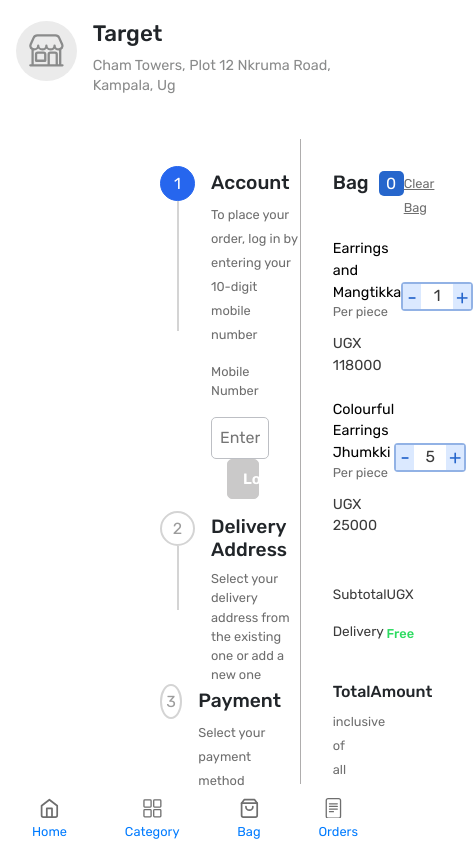
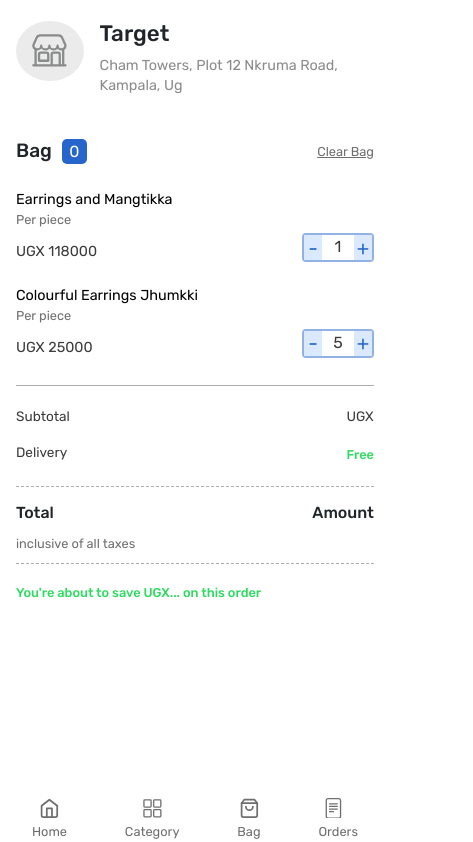
Before and after one commit to tochukwuali/soko-app, a React (Create React App) app: page /purchase in a window 390 px wide. Shown: the top 842 px of the page, 473 px wide, since content can reach past the window. Built offline with nearby package versions, Linux system fonts and the light colour scheme.

Commit message:
implement responsive design

```diff
--- a/src/components/NavBottom.js
+++ b/src/components/NavBottom.js
@@ -36,13 +36,7 @@
       <div className={styles.nav_bottom_flex}>
         {NavItems.map((item, i) => (
           <div key={i} className={styles.nav_bottom_item}>
-            <NavLink
-              to={item.path}
-              // activeStyle={{
-              //   fontWeight: "bold",
-              //   color: "#2666ee",
-              // }}
-            >
+            <NavLink to={item.path}>
               <div>{item.icon}</div>
               <small>{item.title}</small>
             </NavLink>
--- a/src/pages/Purchase.js
+++ b/src/pages/Purchase.js
@@ -109,7 +109,7 @@
                         />
                         <InputButton
                           onClick={handleShow}
-                          disabled={phone.length < 9}
+                          disabled={phone.length < 1}
                           phone={phone}
                         >
                           Login
--- a/src/styles/Nav.module.css
+++ b/src/styles/Nav.module.css
@@ -81,7 +81,7 @@
 
   .navbar__icon {
     height: 60px;
-    width: 70px;
+    width: 80px;
     margin-top: 0;
   }
 
@@ -106,4 +106,8 @@
   .nav_bottom_item {
     text-align: center;
   }
+
+  .nav_bottom_item small {
+    color: #6e6e6e;
+  }
 }
--- a/src/styles/purchase.module.css
+++ b/src/styles/purchase.module.css
@@ -20,7 +20,7 @@
   width: 35px;
   height: 35px;
   border-radius: 50%;
-  border: .15rem solid #d4d4d4;
+  border: 0.15rem solid #d4d4d4;
   background: #fff;
   color: #9c9c9c;
   justify-content: center;
@@ -30,8 +30,9 @@
   margin-top: -0.3rem;
 }
 
-
-.purchase_account, .purchase_payment, .purchase_address {
+.purchase_account,
+.purchase_payment,
+.purchase_address {
   display: flex;
 }
 
@@ -97,7 +98,7 @@
   padding: 0.2rem 0;
 }
 
-.purchase_item>div:last-child {
+.purchase_item > div:last-child {
   margin-top: 3rem;
 }
 
@@ -118,3 +119,19 @@
 .purchase_items_content small {
   text-decoration: underline;
 }
+
+@media (max-width: 768px) {
+  .purchase_container {
+    padding: 0rem;
+    width: 100%;
+  }
+  .purchase_order_details {
+    display: none;
+  }
+
+  .purchase_items {
+    width: 100%;
+    border-left: none;
+    padding: 0 1rem;
+  }
+}
```
Also changed, not shown: src/pages/Orders.js (added). Lines whose indentation alone changed are shown as unchanged.
